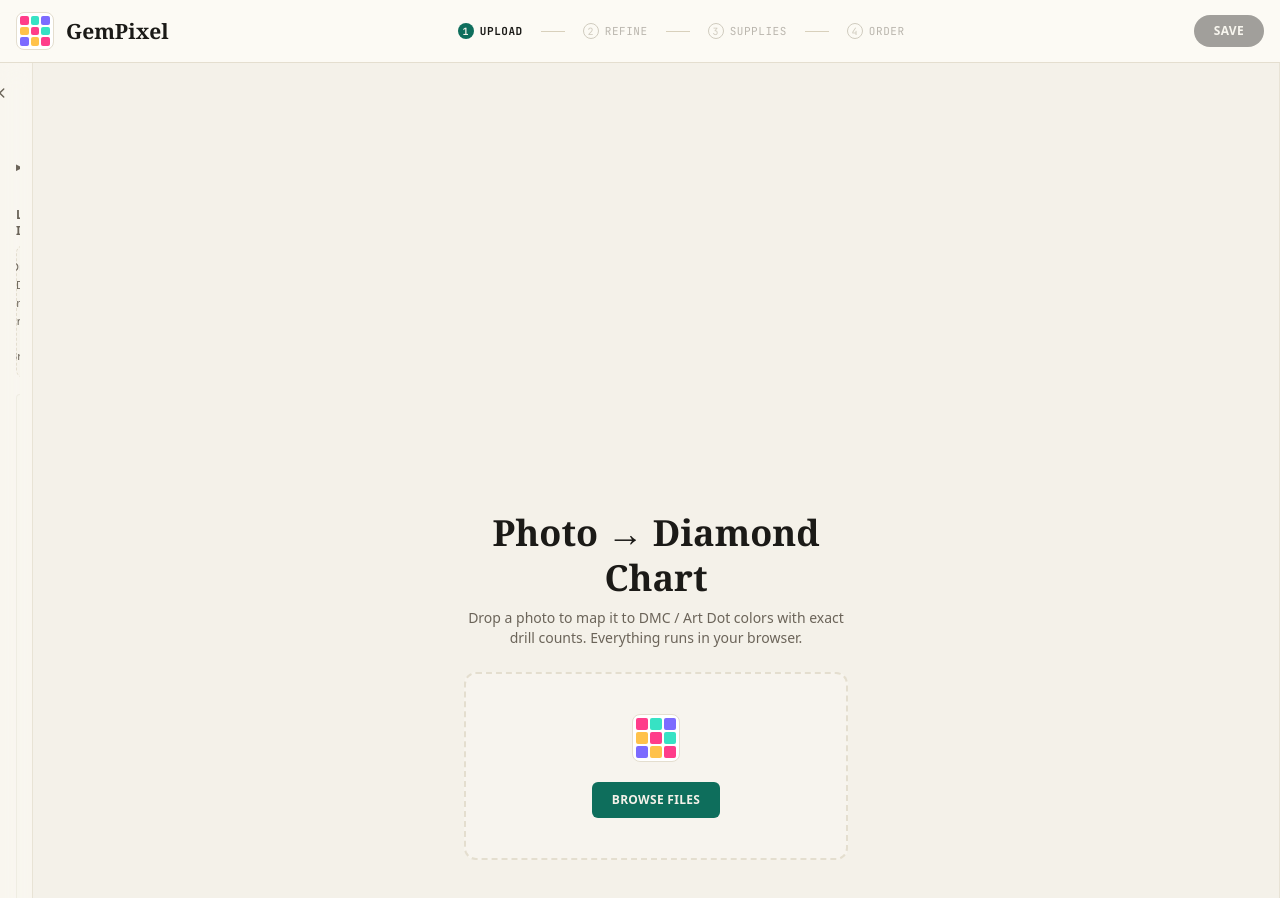
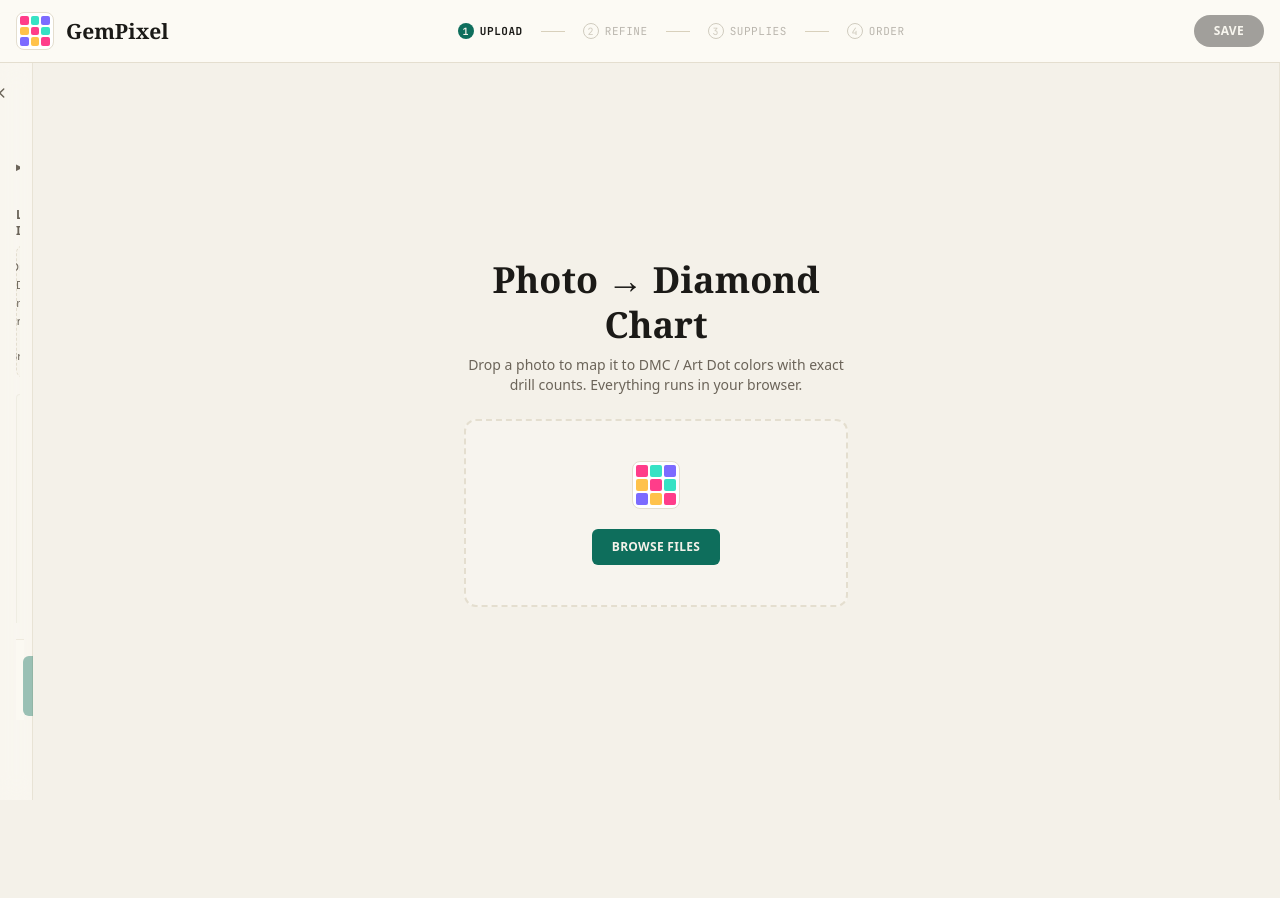
Before and after one commit to Black-Maple-Code/gempixel, a Preact app: page / in a window 1280 px wide. Shown: the top 898 px of the page. After the commit the page ends 800 px from the top, so only its background shows below. Built offline with nearby package versions, Linux system fonts and the light colour scheme.

Commit message:
fix(20-06): give shell a definite viewport height so canvas sits above fold
- AtelierShell root: min-h-screen -> h-dvh overflow-hidden
- Definite height caps the flex chain to the viewport so the row wrapper's
  min-h-0 engages and both sidebars scroll internally; canvas returns above fold

```diff
--- a/src/features/wizard/AtelierShell.tsx
+++ b/src/features/wizard/AtelierShell.tsx
@@ -49,7 +49,7 @@
 
 export function AtelierShell({ children, step, canEnter, goTo, stale, onSave, canSave }: AtelierShellProps) {
   return (
-    <div className="flex flex-col min-h-screen">
+    <div className="flex flex-col h-dvh overflow-hidden">
       <header className="flex items-center justify-between gap-4 px-4 py-3 border-b border-border bg-panel no-print shrink-0">
         {/* Left: pixel-logo tile + Newsreader wordmark (21/600) */}
         <div className="flex items-center gap-3">
```
